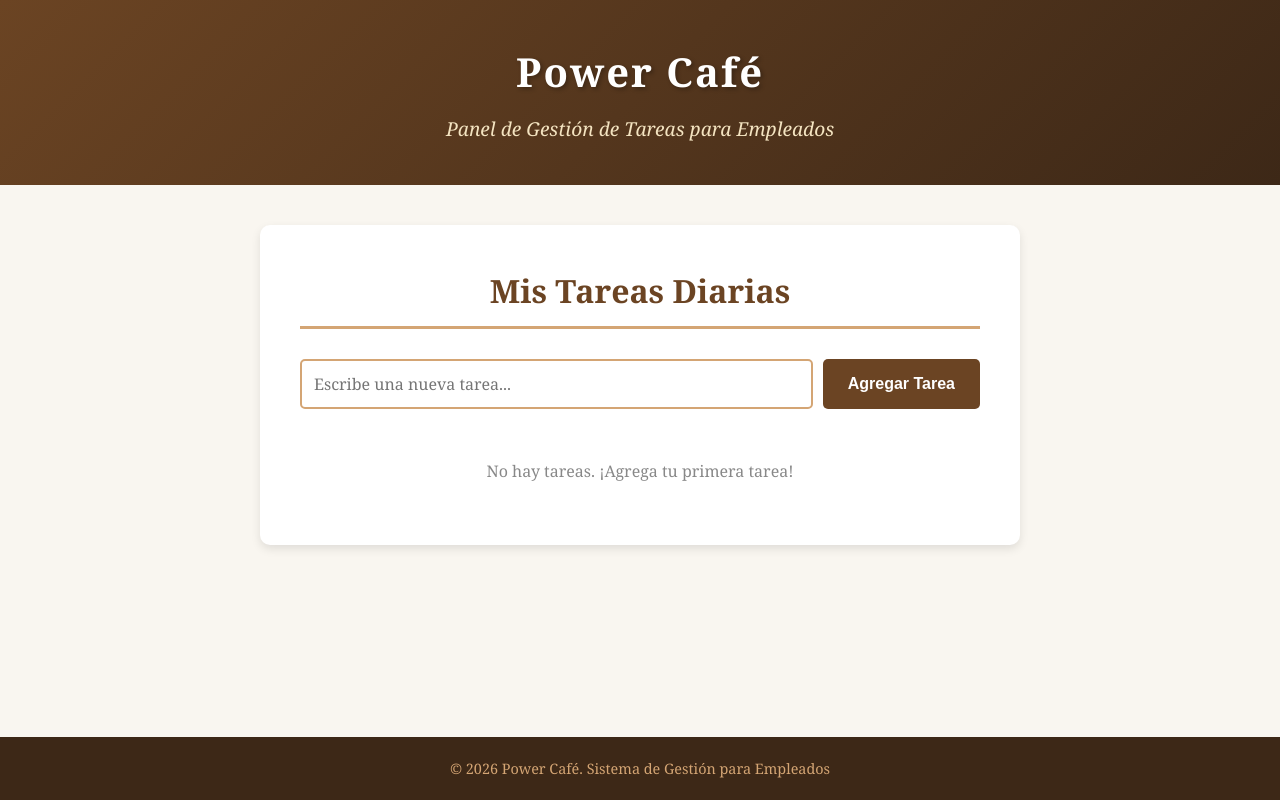
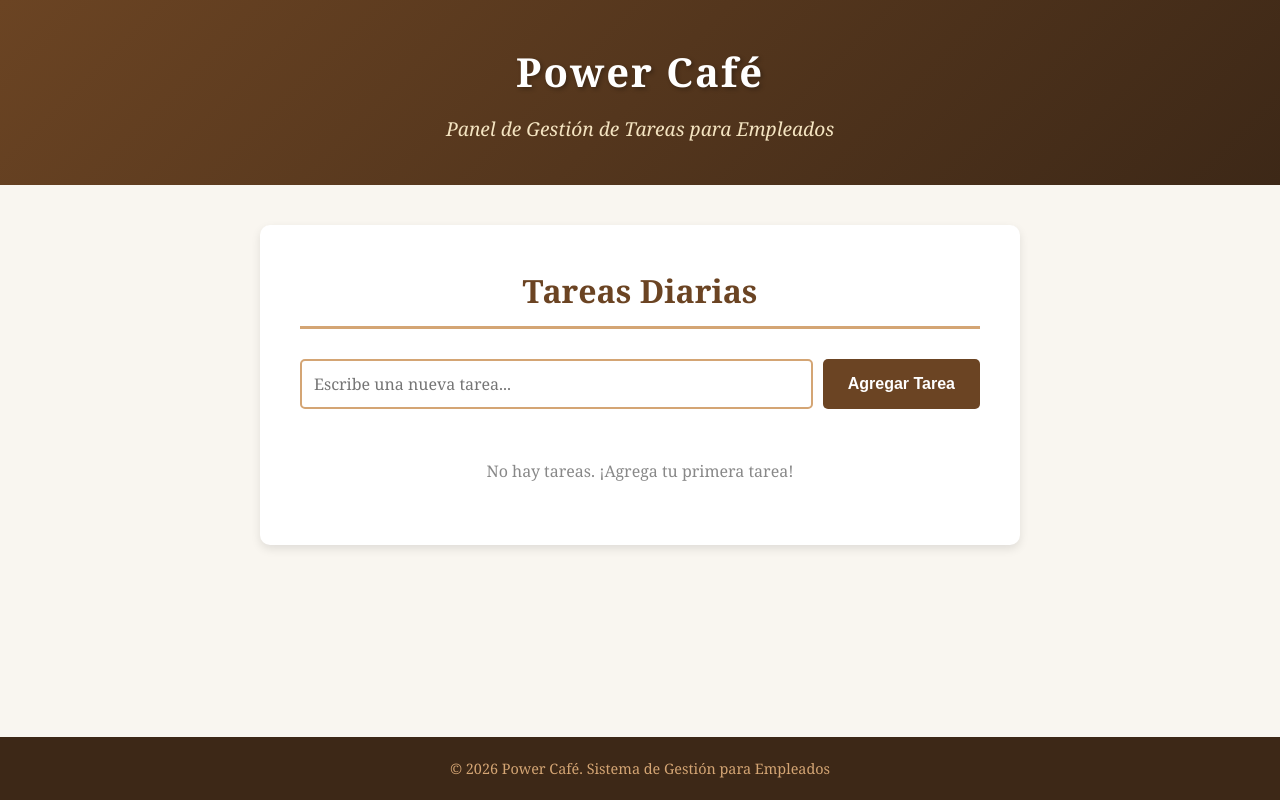
Before and after one commit to Parsival777/Acts-Desarrollo-Full-Stack---Alan-Anduaga-, a plain HTML site: page Act 2/index.html in a window 1280 px wide. Drawn offline with Linux system fonts and the light colour scheme.

Commit message:
upgrade html

```diff
--- a/Act 2/index.html
+++ b/Act 2/index.html
@@ -14,7 +14,7 @@
 
     <main>
         <div class="contenedor-tareas">
-            <h2>Mis Tareas Diarias</h2>
+            <h2>Tareas Diarias</h2>
 
             <!-- Mensaje de error (oculto por defecto) -->
             <div id="mensaje-error" class="mensaje-error"></div>
@@ -44,4 +44,5 @@
 
     <script src="app.js"></script>
 </body>
+
 </html>
```
